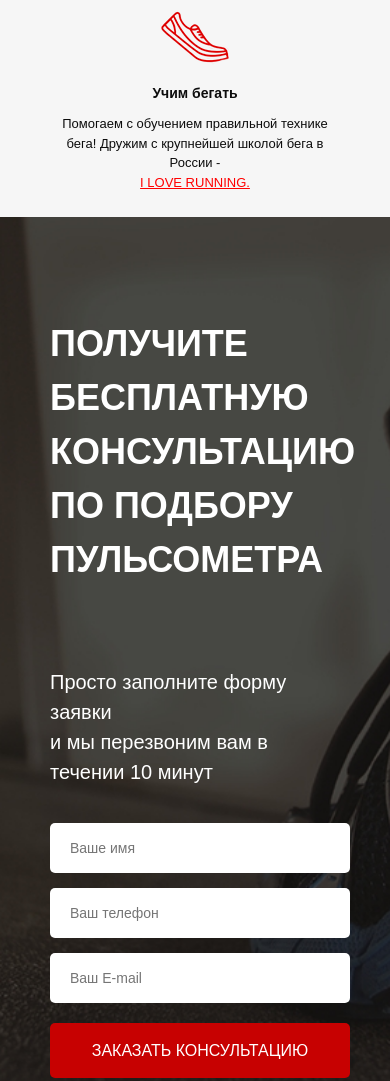
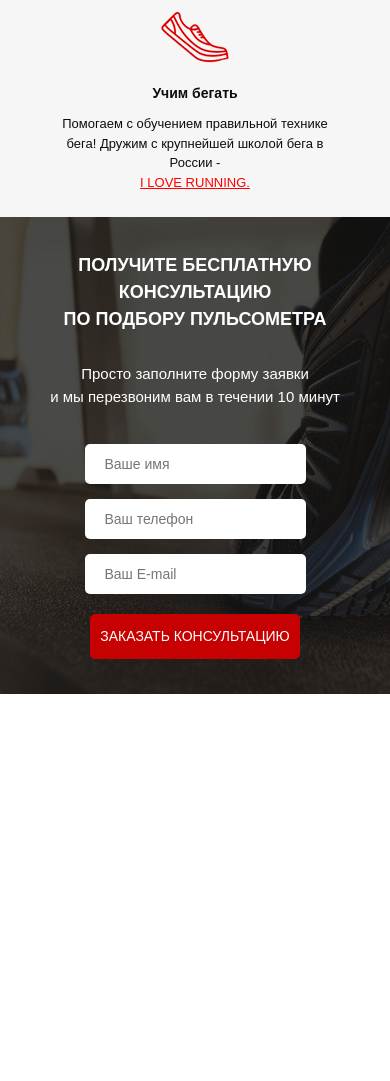
Before and after one commit to twixter991/project_pulse, a website: page src/index.html in a window 390 px wide. Shown: the part 1286-2367 px from the top of the page. After the commit the page ends 1980 px from the top, so only its background shows below. Drawn offline with Linux system fonts and the light colour scheme.

Commit message:
mobile consultation hw2

```diff
--- a/src/sass/base/_media.scss
+++ b/src/sass/base/_media.scss
@@ -42,6 +42,16 @@
             }
         }
     }
+    .consultation {
+        padding: 70px 0;
+        min-height: 636px;
+        .title {
+            font-size: 30px;
+        }
+        &__descr {
+            margin-top: 55px;
+        }
+    }
 }
 @media (max-width:991px) {
     .container {
@@ -77,6 +87,16 @@
         }
         &__items {
             margin-top: 25px;
+        }
+    }
+    .consultation {
+        padding: 50px 0;
+        min-height: 555px;
+        .title {
+            font-size: 23px;
+        }
+        &__descr {
+            margin-top: 36px;
         }
     }
 }
@@ -126,6 +146,11 @@
                 font-size: 14px;
                 margin: 10px 0;
             }
+        }
+    }
+    .consultation {
+        .feed-form {
+            width: 250px;
         }
     }
 }
@@ -201,4 +226,29 @@
             margin-top: 25px;
         }
     }
+    .consultation {
+        padding: 35px 0;
+        min-height: 476px;
+        .title {
+            font-size: 18px;
+            text-align: center;
+        }
+        &__descr {
+            font-size: 15px;
+            text-align: center;
+            margin-top: 30px;
+        }
+        .feed-form {
+            width: 100%;
+            align-items: center;
+            input {
+                height: 40px;
+            }
+        }
+        .button_submit {
+            width: 210px;
+            font-size: 14px;
+            height: 45px;
+        }
+    }
 }
--- a/src/sass/style.scss
+++ b/src/sass/style.scss
@@ -10,6 +10,7 @@
 @import 'blocks/header.scss';
 @import 'blocks/buttons';
 @import 'blocks/preim';
-@import 'base/media';
 @import 'blocks/consultation';
 @import 'blocks/forms';
+
+@import 'base/media';
```
Also changed, not shown: src/css/style.min.css, 1 other file.
